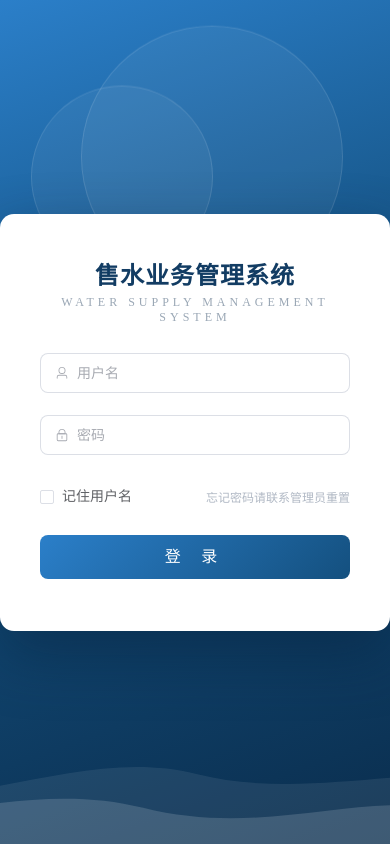
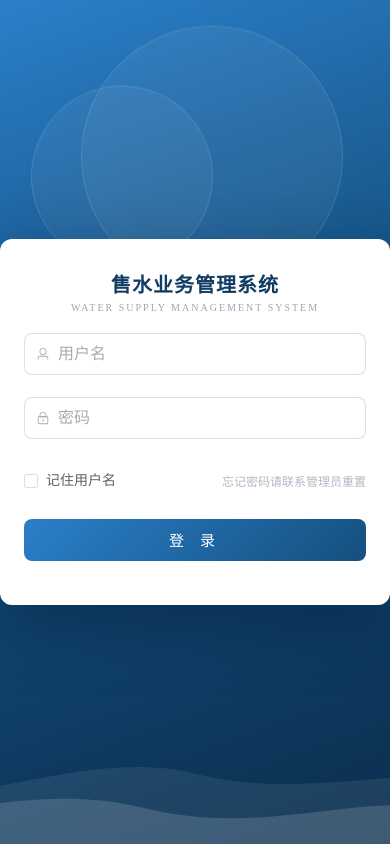
Before and after one commit to mind1206y/pysswhl, a Vue app in the folder frontend/: page /login in a window 390 px wide. Built offline with nearby package versions, Linux system fonts and the light colour scheme.

Commit message:
style: 登录页/改密页手机端适配

```diff
--- a/frontend/src/views/ChangePassword.vue
+++ b/frontend/src/views/ChangePassword.vue
@@ -147,4 +147,24 @@ async function submit() {
 @keyframes waveMove {
   to { background-position-x: -720px; }
 }
+
+/* 手机端适配 */
+@media (max-width: 480px) {
+  .pwd-card {
+    width: 92vw;
+    padding: 28px 22px 18px;
+    border-radius: 12px;
+  }
+  .title {
+    font-size: 20px;
+  }
+  :deep(.el-input__inner) {
+    font-size: 16px; /* ≥16px,避免 iOS 聚焦自动放大 */
+  }
+  .btn {
+    height: 42px;
+    font-size: 15px;
+    letter-spacing: 6px;
+  }
+}
 </style>
--- a/frontend/src/views/Login.vue
+++ b/frontend/src/views/Login.vue
@@ -181,4 +181,31 @@ async function submit() {
 @keyframes waveMove {
   to { background-position-x: -720px; }
 }
+
+/* 手机端适配 */
+@media (max-width: 480px) {
+  .login-card {
+    padding: 30px 24px 22px;
+    border-radius: 12px;
+  }
+  .title {
+    font-size: 20px;
+  }
+  .subtitle {
+    font-size: 10px;
+    letter-spacing: 2px;
+    margin-bottom: 20px;
+  }
+  :deep(.el-input__wrapper) {
+    padding: 2px 12px;
+  }
+  :deep(.el-input__inner) {
+    font-size: 16px; /* ≥16px,避免 iOS 聚焦自动放大 */
+  }
+  :deep(.el-button--primary) {
+    height: 42px;
+    font-size: 15px;
+    letter-spacing: 6px;
+  }
+}
 </style>
```
